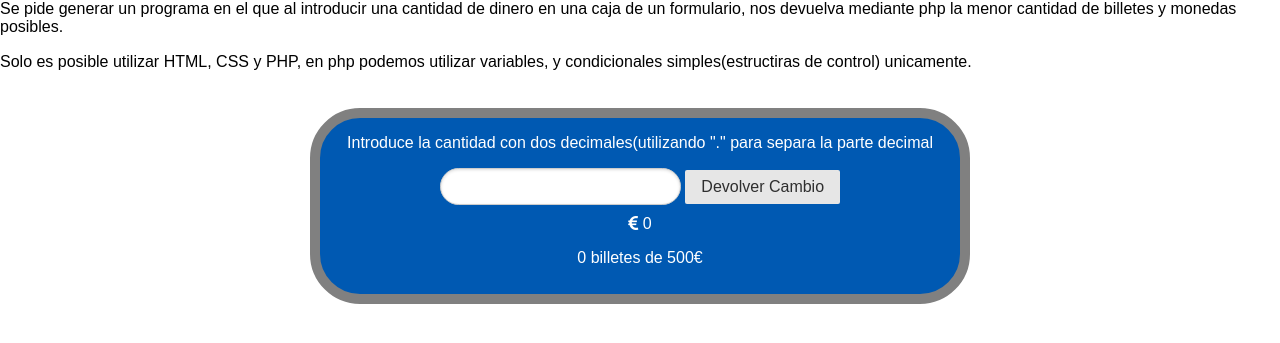
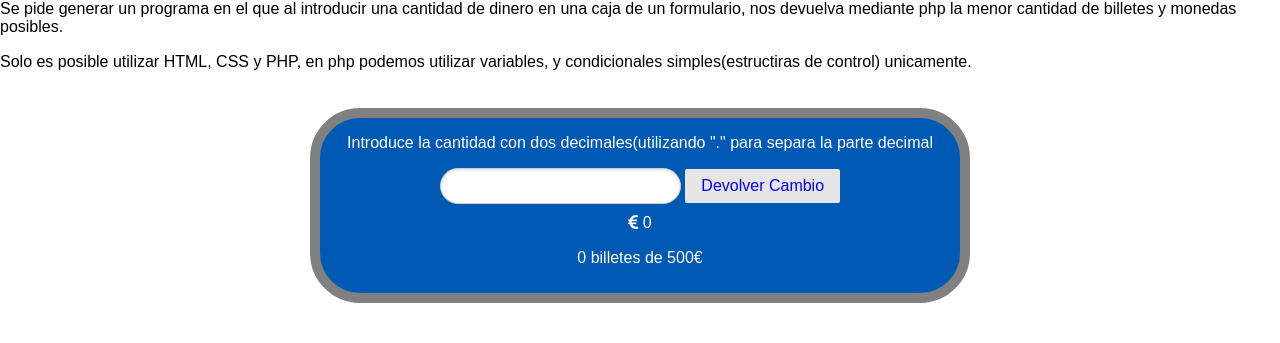
Before and after one commit to SorianoTech/Desarrollo-Webv2, a PHP site: page /desarrollo-web/projects/PHP/cajero/ in a window 1280 px wide. Shown: the part 16-359 px from the top of the page. Run offline with PHP 8.4, Linux system fonts and the light colour scheme; data that the repository does not hold is empty; some libraries are stand-ins or nearby versions.

Commit message:
add css class

```diff
--- a/projects/PHP/cajero/main.css
+++ b/projects/PHP/cajero/main.css
@@ -16,3 +16,9 @@
 #caja_resultado {
   padding: 10px;
 }
+
+.pure-button,
+input {
+  line-height: normal;
+  color: blue;
+}
```
